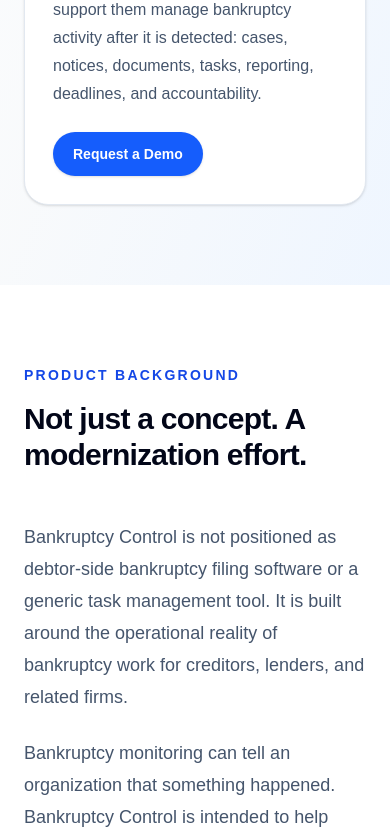
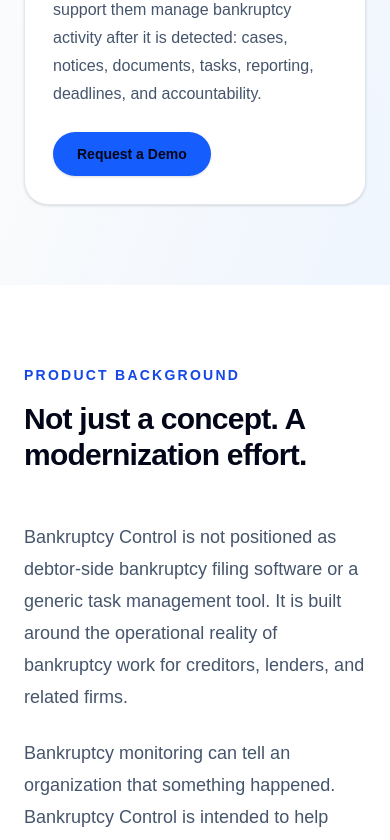
Before and after one commit to drumholliday/bc-website-redesign, a Next.js app: page /about in a window 390 px wide. Shown: the part 840-1680 px from the top of the page. Built offline with nearby package versions, Linux system fonts and the light colour scheme.

Commit message:
Fix mobile navigation and button contrast

```diff
--- a/components/ui/Button.tsx
+++ b/components/ui/Button.tsx
@@ -1,64 +1,40 @@
 import Link from "next/link";
 import { cn } from "@/lib/utils";
-
-type ButtonVariant = "primary" | "secondary" | "ghost";
 
 type ButtonProps = {
   href?: string;
   children: React.ReactNode;
-  variant?: ButtonVariant;
+  variant?: "primary" | "secondary";
   className?: string;
-  type?: "button" | "submit" | "reset";
 };
 
-/*
-  Reusable button component.
-  If an href is provided, it renders as a Next.js Link.
-  Otherwise, it renders as a standard button.
+const baseClasses =
+  "inline-flex items-center justify-center rounded-full px-6 py-3 text-sm font-semibold shadow-sm transition duration-200";
 
-  Primary button text color is forced with inline style because some PC browsers
-  displayed the text too dark even when Tailwind's text-white class was present.
-*/
+const variants = {
+  primary: "bg-blue-600 text-white hover:bg-blue-500 hover:text-white",
+  secondary:
+    "border border-white bg-white text-slate-950 hover:bg-slate-100 hover:text-slate-950",
+};
+
 export function Button({
   href,
   children,
   variant = "primary",
   className,
-  type = "button",
 }: ButtonProps) {
-  const baseClasses =
-    "inline-flex items-center justify-center rounded-full px-5 py-3 text-sm font-semibold transition duration-200 focus:outline-none focus:ring-2 focus:ring-blue-500 focus:ring-offset-2";
-
-  const variantClasses = {
-    primary:
-      "bg-blue-600 text-white shadow-sm hover:bg-blue-700 hover:text-white hover:shadow-md",
-    secondary:
-      "border border-slate-300 bg-white text-slate-900 hover:border-blue-300 hover:bg-blue-50 dark:border-slate-700 dark:bg-slate-900 dark:text-white dark:hover:border-blue-500 dark:hover:bg-slate-800",
-    ghost:
-      "text-slate-700 hover:bg-slate-100 dark:text-slate-200 dark:hover:bg-slate-800",
-  };
-
-  const classes = cn(baseClasses, variantClasses[variant], className);
-
-  const forcedPrimaryTextStyle =
-    variant === "primary"
-      ? {
-          color: "#ffffff",
-          WebkitFontSmoothing: "antialiased" as const,
-          MozOsxFontSmoothing: "grayscale" as const,
-        }
-      : undefined;
+  const classes = cn(baseClasses, variants[variant], className);
 
   if (href) {
     return (
-      <Link href={href} className={classes} style={forcedPrimaryTextStyle}>
+      <Link href={href} className={classes}>
         {children}
       </Link>
     );
   }
 
   return (
-    <button type={type} className={classes} style={forcedPrimaryTextStyle}>
+    <button type="button" className={classes}>
       {children}
     </button>
   );
```
